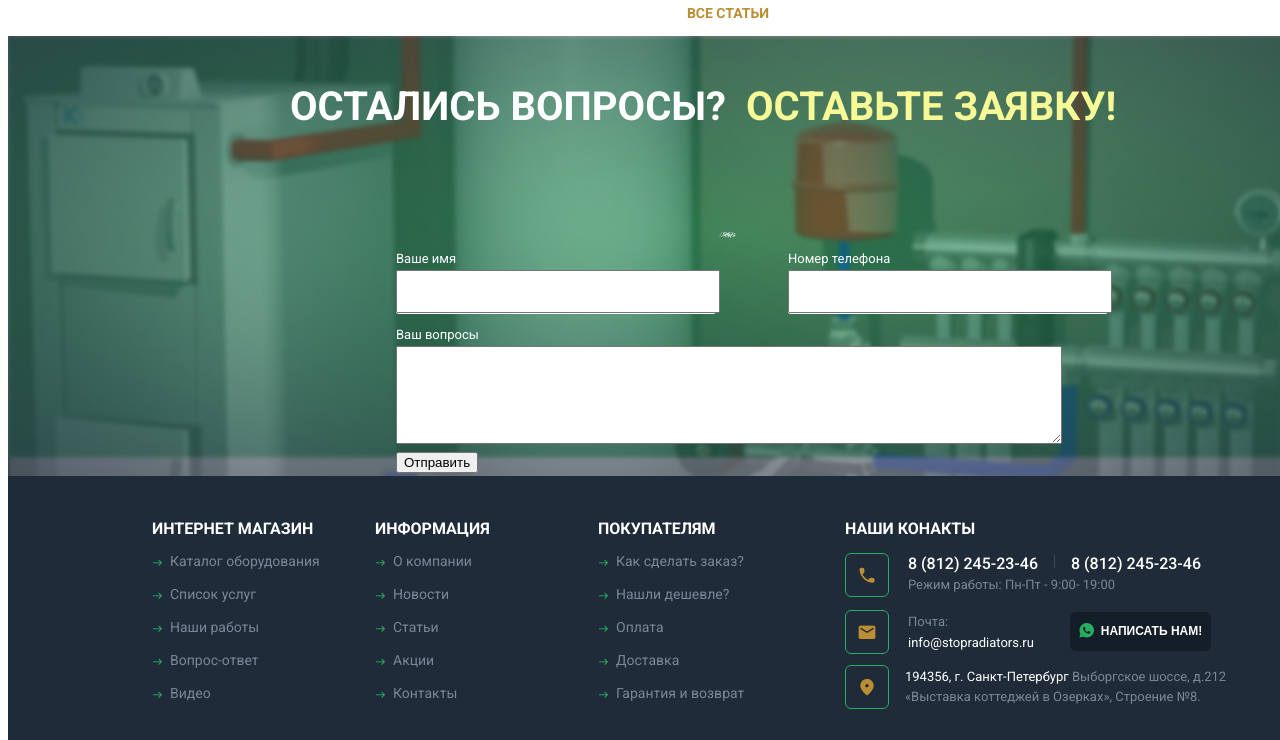
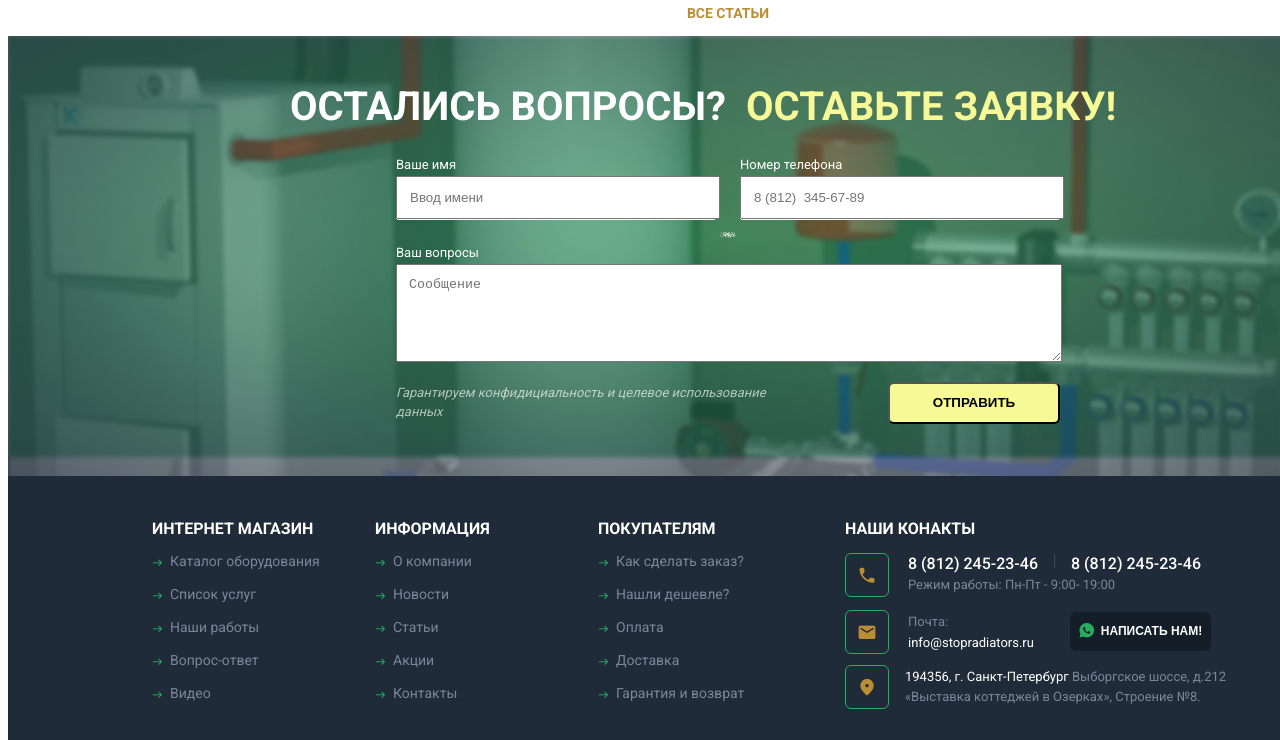
Before and after one commit to DashRomash/landing-page-layout2, a plain HTML site: page index.html in a window 1280 px wide. Shown: the part 8060-8800 px from the top of the page. Drawn offline with Linux system fonts and the light colour scheme.

Commit message:
finish form

```diff
--- a/index.css
+++ b/index.css
@@ -1979,8 +1979,7 @@ align-items: center;
 
 .form{
     position: absolute;
-    top: 94px;
-    width: 712px;
+    width: calc(712px-48px);
     height: 290px;
     margin-left: 364px;
     margin-right: 364px;
@@ -2007,6 +2006,7 @@ align-items: center;
     height: 44px;
     background-color: #FFFFFF;
     border-radius: 3px;
+    margin-bottom: 12px;
 }
 
 .input2-wrap{
@@ -2029,7 +2029,29 @@ align-items: center;
     Height: 72px;
 }
 
+.form-footer{
+    display: flex;
+    margin-top: 4px;
+    justify-content: space-between;
+
+}
+
+.form-text{
+    font-style: italic;
+    font-weight: 400;
+    font-size: 13px;
+    line-height: 19px;
+    color: rgba(255, 255, 255, 0.65);
+}
+
 .formbutton{
+    Width:172px;
+    Height:42px;
+    background-color: #F7F896;
+    border-radius: 6px;
+    font-weight: 700;
+    margin-top: 12px;
+    text-transform: uppercase;
 
 }
 
--- a/index.html
+++ b/index.html
@@ -910,21 +910,24 @@
                 <div class="form-flex">
                     <label class="label"> Ваше имя
                         <div class="input-wrap">
-                            <input type="text" tabindex="1" name="username" class="input1">
+                            <input type="text" tabindex="1" name="username" class="input1" placeholder="Ввод имени">
                         </div>
                     </label>
                     <label class="label"> Номер телефона
                         <div class="input-wrap">
-                            <input type="tel" tabindex="2" name="userphone" class="input1">
+                            <input type="tel" tabindex="2" name="userphone" class="input1" placeholder="8 (812)  345-67-89">
                         </div>
                     </label>
                 </div>
                 <label class="label">Ваш вопросы
                     <div class="input2-wrap">
-                        <textarea name="text" class="input2" tabindex="3"></textarea>
+                        <textarea name="text" class="input2" tabindex="3" placeholder="Сообщение"></textarea>
                     </div>
                 </label>
-                <button type="submit" class="formbutton">Отправить</button>
+                <div class="form-footer">
+                    <p class="form-text">Гарантируем конфидициальность и целевое использование<br>данных</p>
+                    <button type="submit" class="formbutton">Отправить</button>
+                </div>
             </form>
         </div>
     </div>
```
